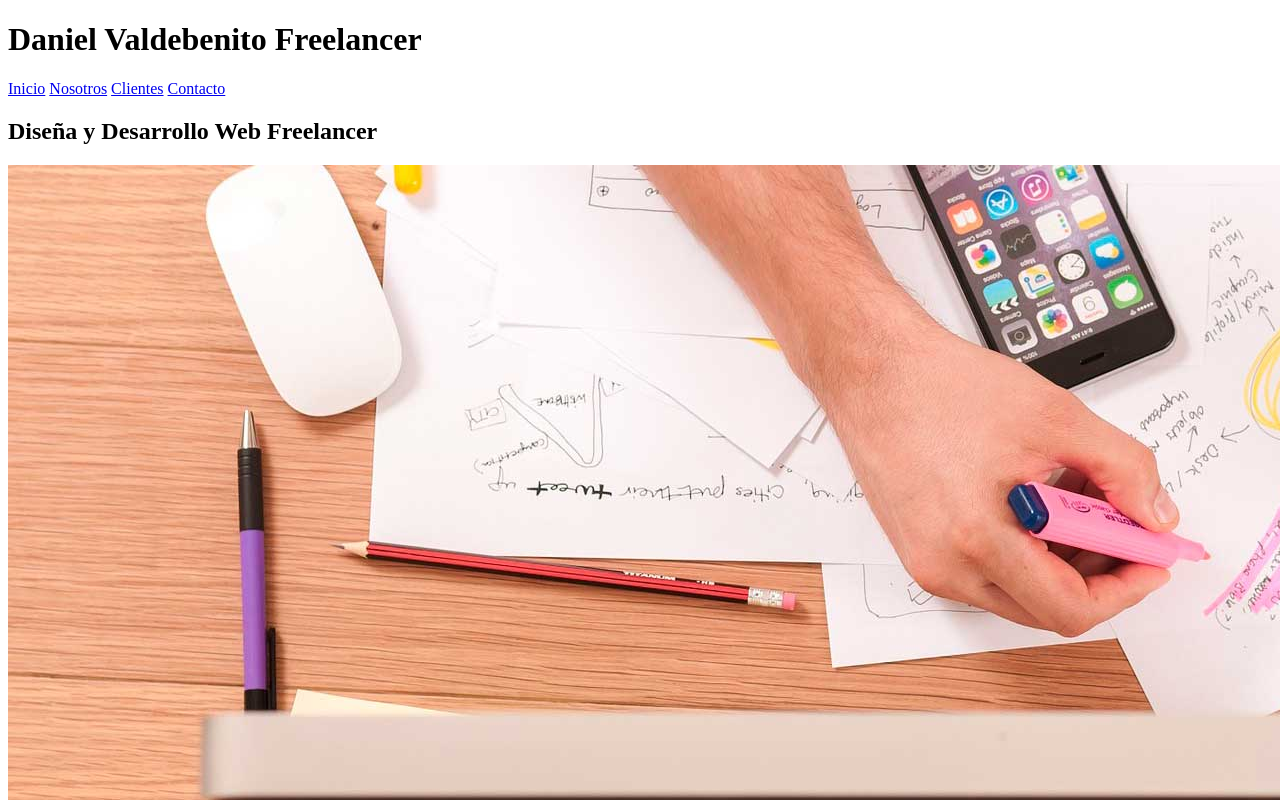
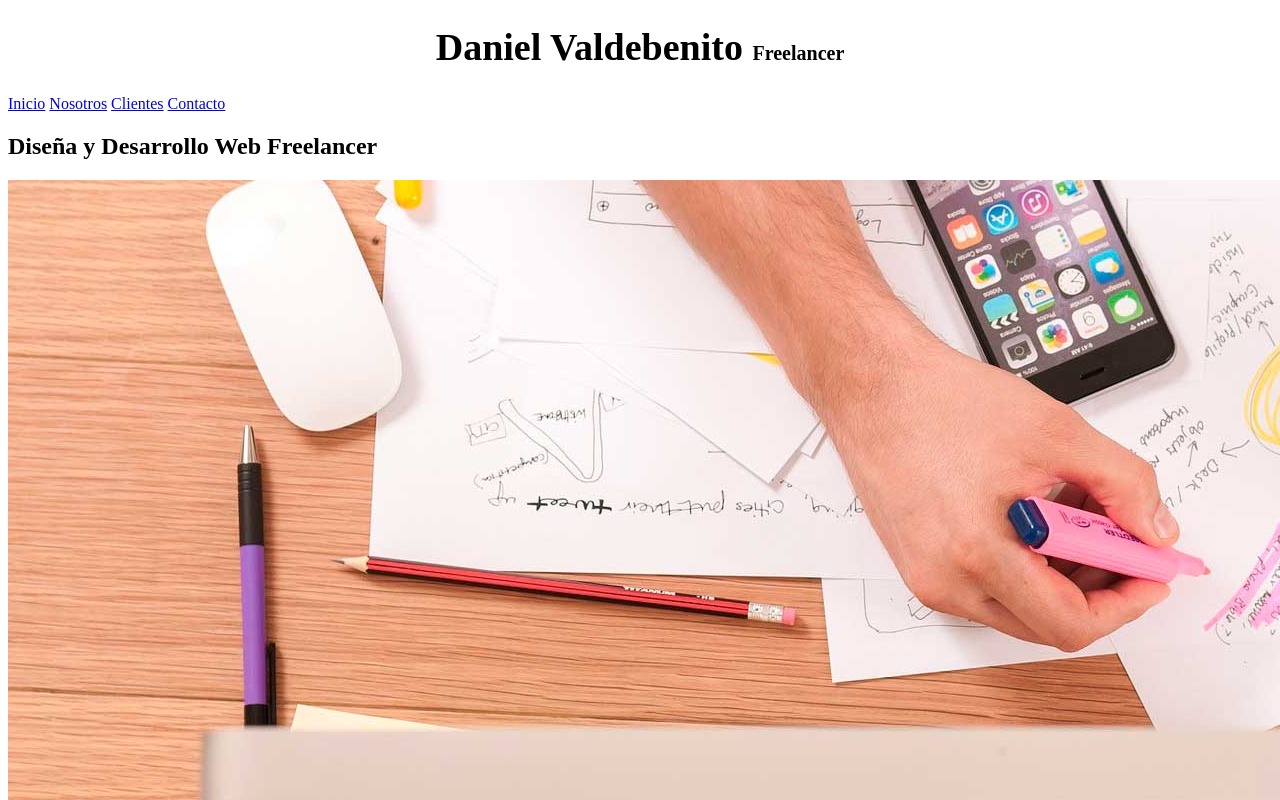
Before and after one commit to DaniielVJ/sitiowebfreelancer, a plain HTML site: page index.html in a window 1280 px wide. Shown: the top 800 px of the page. Drawn offline with Linux system fonts and the light colour scheme.

Commit message:
Reseteo del REM

```diff
--- a/css/styles.css
+++ b/css/styles.css
@@ -0,0 +1,30 @@
+
+/*
+rem le dice al navegador el tamaño relativo de un elemento,
+y él calcula los píxeles según el dispositivo para mantener la proporción.
+esta unidad de medida es relativa al elemento root (html) que por defecto son 16px
+es decir 1rem == 16px.
+*/
+
+
+/* Hack del rem */
+html {
+    /* reseteo-rem */
+    font-size:  62.5%;  /* 62.5% de 16px es igual a 10px, permite 10px == 1rem*/
+}
+
+body {
+    /* para que todas las fuentes que no usan rem, mantengan su tamaño por defecto */
+    font-size: 16px;
+}
+
+/* Seleccionamos el elemento para  aplicar estilos */
+h1 {
+    /* Centra el texto en el ancho que ocupe el elemento html*/
+    text-align: center;
+    font-size: 3.8rem; /*3.8 x 10 = 38px*/
+}
+
+h1 span {
+    font-size: 2rem;
+}
--- a/index.html
+++ b/index.html
@@ -15,7 +15,10 @@
 <body>
     <header>
         <!-- Cabecera del sitio web -->
-        <h1>Daniel Valdebenito Freelancer</h1>
+
+        <!-- La etiqueta span no hace nada, solo se usa cuando queremos seleccionar una parte en especifico para dar estilos o interactividad -->
+        <h1>Daniel Valdebenito <span>Freelancer</span></h1>
+        <!-- Este span se usa cuando queremos modificar una parte del contenido sin afectar a lo demas  -->
     </header>
 
     <nav >
```
